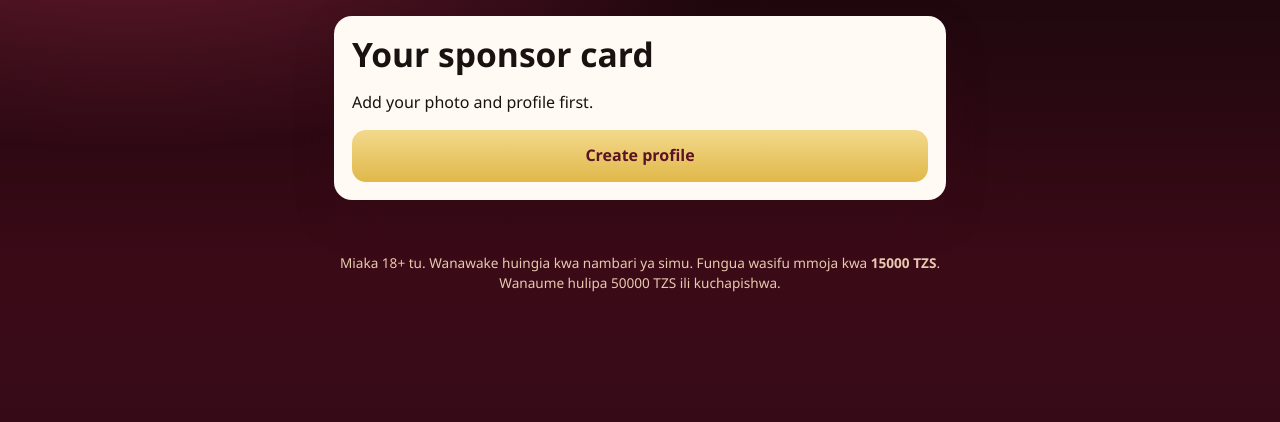
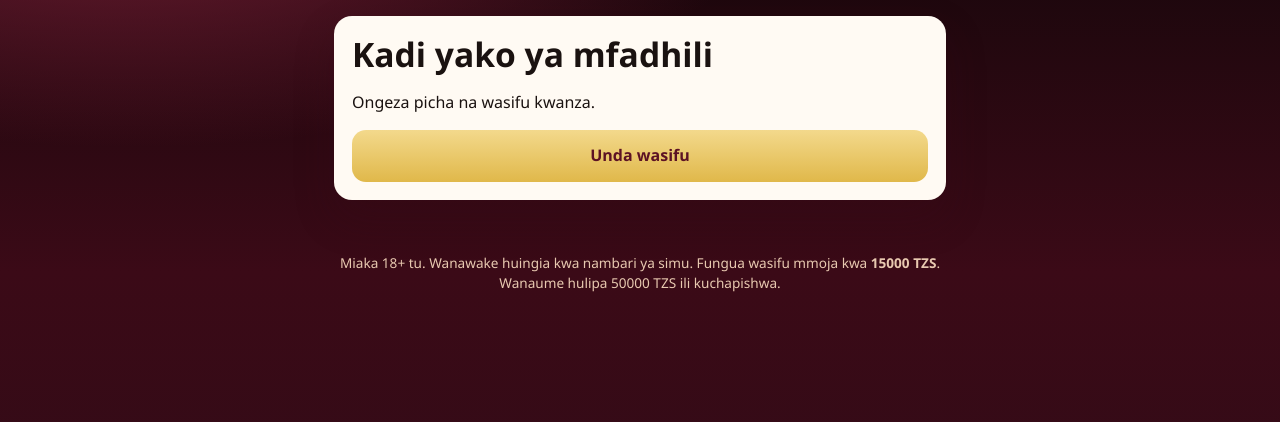
Before and after one commit to kengodhil/sponsa, a Django app: page /my-card/ in a window 1280 px wide. Shown: the part 48-470 px from the top of the page. Run offline with Django 5.2, Linux system fonts and the light colour scheme; the visitor is signed in with stand-in values (Sample User, id 1).

Commit message:
Translate my listing to Swahili

```diff
--- a/frontend/templates/sponsors/my_listing.html
+++ b/frontend/templates/sponsors/my_listing.html
@@ -1,26 +1,26 @@
 {% extends "base.html" %}
-{% block title %}My sponsor card{% endblock %}
+{% block title %}Kadi yangu{% endblock %}
 {% block content %}
 <section class="card">
-  <h1>Your sponsor card</h1>
+  <h1>Kadi yako ya mfadhili</h1>
   {% if not profile %}
-    <p>Add your photo and profile first.</p>
-    <a class="btn btn-gold" href="{% url 'sponsors:edit_listing' %}">Create profile</a>
+    <p>Ongeza picha na wasifu kwanza.</p>
+    <a class="btn btn-gold" href="{% url 'sponsors:edit_listing' %}">Unda wasifu</a>
   {% else %}
     <div class="man-photo-wrap">
       <img class="man-photo detail-photo" src="{{ profile.card_photo }}" alt="{{ profile.public_name }}" onerror="this.style.display='none'">
     </div>
-    <p class="chips"><span>{{ profile.get_status_display }}</span><span>{{ profile.city }}</span><span>{{ profile.age }} yrs</span></p>
+    <p class="chips"><span>{{ profile.get_status_display }}</span><span>{{ profile.city }}</span><span>{{ profile.age }} miaka</span></p>
     <p>{{ profile.teaser }}</p>
     <div class="btn-row">
-      <a class="btn btn-dark" href="{% url 'sponsors:edit_listing' %}">Edit profile</a>
+      <a class="btn btn-dark" href="{% url 'sponsors:edit_listing' %}">Hariri wasifu</a>
       {% if profile.status != 'live' %}
         <form method="post" action="{% url 'payments:listing' %}">
           {% csrf_token %}
-          <button class="btn btn-gold" type="submit">Pay {{ listing_fee|floatformat:0 }} TZS to go live</button>
+          <button class="btn btn-gold" type="submit">Lipa {{ listing_fee|floatformat:0 }} TZS ili uonekane</button>
         </form>
       {% else %}
-        <p class="ok">You are live. Ladies can view your card.</p>
+        <p class="ok">Uko hai. Wanawake wanaweza kuona kadi yako.</p>
       {% endif %}
     </div>
   {% endif %}
```
